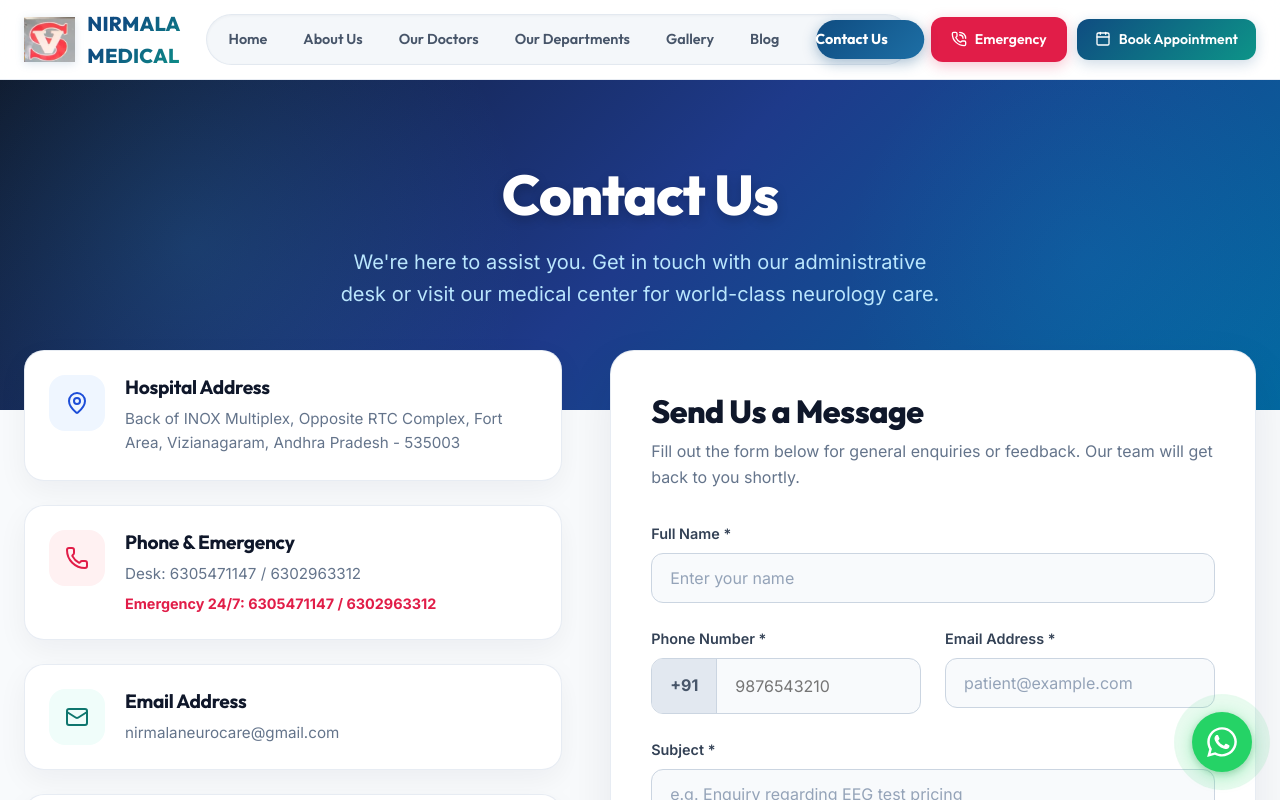
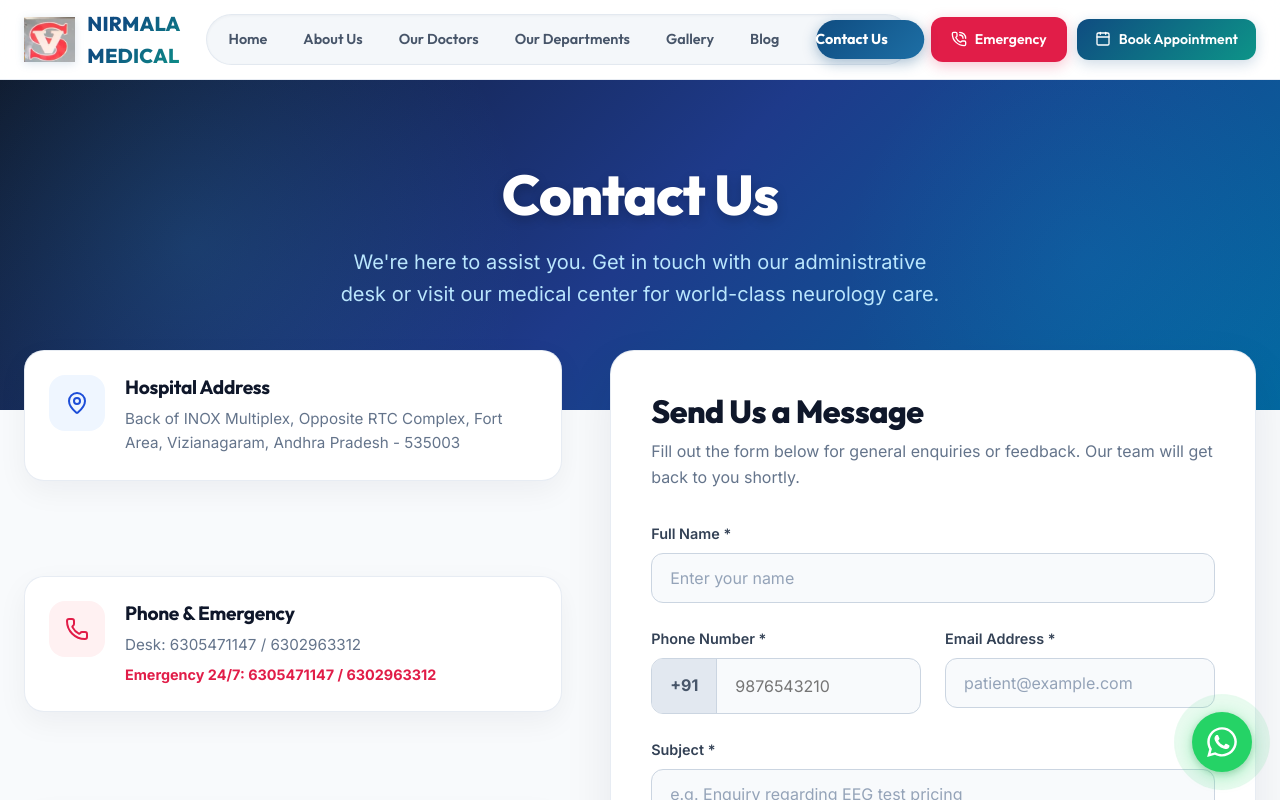
Before and after one commit to 251412/Nirmala-Neuro-General-Medical-Centre, a React (Vite) app: page /contact in a window 1280 px wide. Shown: the top 800 px of the page. Built offline with nearby package versions, Linux system fonts and the light colour scheme; no server answers.

Commit message:
fix: align phone and email fields in contact form and balance left info cards

```diff
--- a/src/styles/Contact.module.css
+++ b/src/styles/Contact.module.css
@@ -83,7 +83,9 @@
 .infoColumn {
   display: flex;
   flex-direction: column;
-  gap: 24px;
+  justify-content: space-between;
+  height: 100%;
+  gap: 20px;
 }
 
 .infoCard {
@@ -201,6 +203,10 @@
   margin-bottom: 24px;
 }
 
+.inputRow > div {
+  min-width: 0;
+}
+
 @media (max-width: 640px) {
   .inputRow {
     grid-template-columns: 1fr;
@@ -276,7 +282,7 @@
   font-size: 1rem;
   color: #0f172a;
   flex: 1;
-  width: 100%;
+  min-width: 0;
 }
 
 .phoneInputWrapper input:focus {
```
